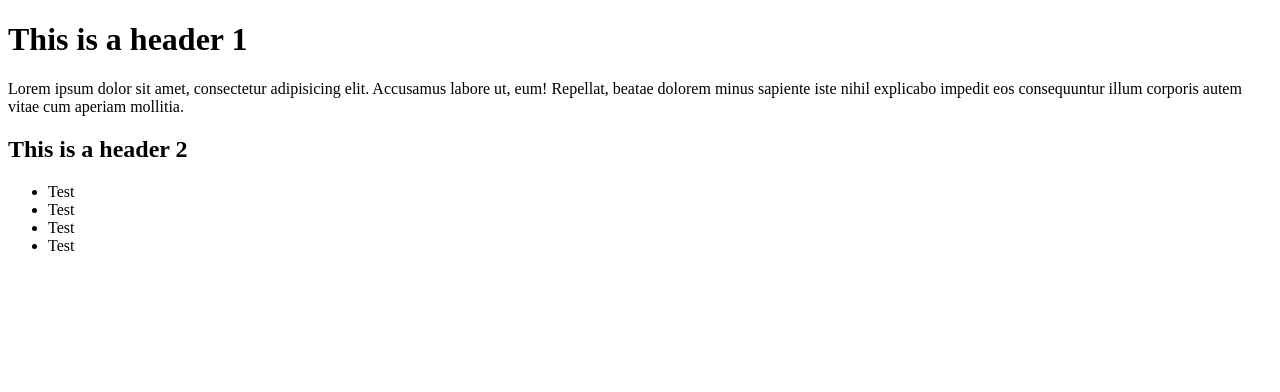
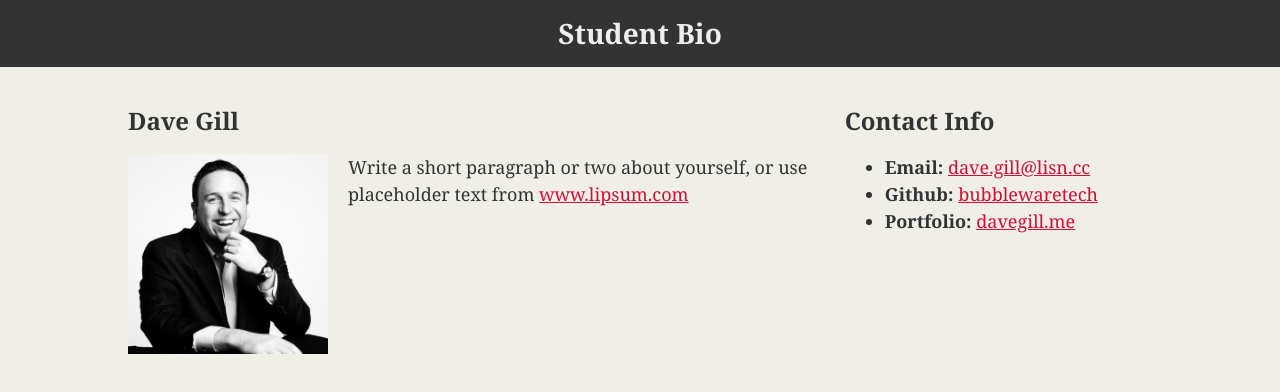
Before and after one commit to bubblewaretech/bubblewaretech.github.io, a plain HTML site: page index.html in a window 1280 px wide. Drawn offline with Linux system fonts and the light colour scheme.

Commit message:
adding image

```diff
--- a/index.html
+++ b/index.html
@@ -1,31 +1,44 @@
-<!-- Reset.css -->
+<!-- HTML Bio with CSS -->
 <!DOCTYPE html>
 <html lang="en-us">
 
 <head>
 
   <meta charset="UTF-8">
-    <title>Example Page</title>
-    <!-- Once a reset.css is used uncomment the following line to see how this stylesheet works-->
-    <!--Try enabling and then disabling it more than once.-->
-    <link rel="stylesheet" href="reset.css">
+  <title>1.2.9 Exercise</title>
 
+  <!-- This critical line points your HTML to the CSS file. Notice the "relative" pathway  -->
+  <link rel="stylesheet" type="text/css" href="style.css">
 </head>
 
 <body>
+  <header>
+    <h1>Student Bio</h1>
+  </header>
 
-  <h1>This is a header 1</h1>
+  <div class="container">
 
-  <p>Lorem ipsum dolor sit amet, consectetur adipisicing elit. Accusamus labore ut, eum! Repellat, beatae dolorem minus sapiente iste nihil explicabo impedit eos consequuntur illum corporis autem vitae cum aperiam mollitia.</p>
+    <section id="main-bio">
 
-  <h2>This is a header 2</h2>
+      <h2>Dave Gill</h2>
+      <img src="davegill.jpg" alt="Your Image" id="bio-image">
+      <p>Write a short paragraph or two about yourself, or use placeholder text from <a href="http://www.lipsum.com/">www.lipsum.com</a></p>
+
+    </section>
+
+    <section id="contact-info">
+
+      <h2>Contact Info</h2>
 
       <ul>
-    <li>Test</li>
-    <li>Test</li>
-    <li>Test</li>
-    <li>Test</li>
+        <li><strong>Email:</strong> <a href="mailto:dave.gill@lisn.cc">dave.gill@lisn.cc</a></li>
+        <li><strong>Github:</strong> <a href="#">bubblewaretech</a></li>
+        <li><strong>Portfolio:</strong> <a href="#">davegill.me</a></li>
       </ul>
+
+    </section>
+
+  </div>
 
 </body>
 
--- /dev/null
+++ b/style.css
@@ -0,0 +1,83 @@
+/*
+Each of these CSS elements is associated with an HTML Element, Class, or ID.
+Flip between this CSS file and the HTML to see how things line up.
+Experiment with deleting lines of code from the CSS to see how it affects the web page when you refresh in the browser.
+*/
+
+body {
+  /* Box-model */
+  padding: 0;
+
+  /* Positioning */
+  margin: 0;
+  font-family: Georgia, "Times New Roman", Times, serif;
+
+  /* Typography */
+  font-size: 18px;
+  line-height: 150%;
+  color: #333;
+
+  /* Visual */
+  background: #efeee7;
+}
+
+header {
+  background: #d21034;
+}
+
+h1 {
+  /* Box-model */
+  padding: 20px 0;
+
+  /* Positioning */
+  margin: 0;
+  margin-bottom: 20px;
+  font-size: 28px;
+
+  /* Typography */
+  color: #eee;
+  text-align: center;
+
+  /* Visual */
+  background: #333;
+}
+
+h2 {
+  font-size: 24px;
+}
+
+a {
+  color: #d21034;
+}
+
+.container {
+  /* Box-model */
+  width: 1024px;
+
+  /* Positioning */
+  margin: 0 auto;
+}
+
+#main-bio,
+#contact-info,
+#bio-image {
+  float: left;
+}
+
+#main-bio {
+  width: 70%;
+}
+
+#contact-info {
+  width: 30%;
+}
+
+#bio-image {
+  /* Box-model */
+  width: 200px;
+  height: 200px;
+
+  /* Positioning */
+
+  margin-right: 20px;
+}
```
Also changed, not shown: davegill.jpg (added). Lines whose indentation alone changed are shown as unchanged.
